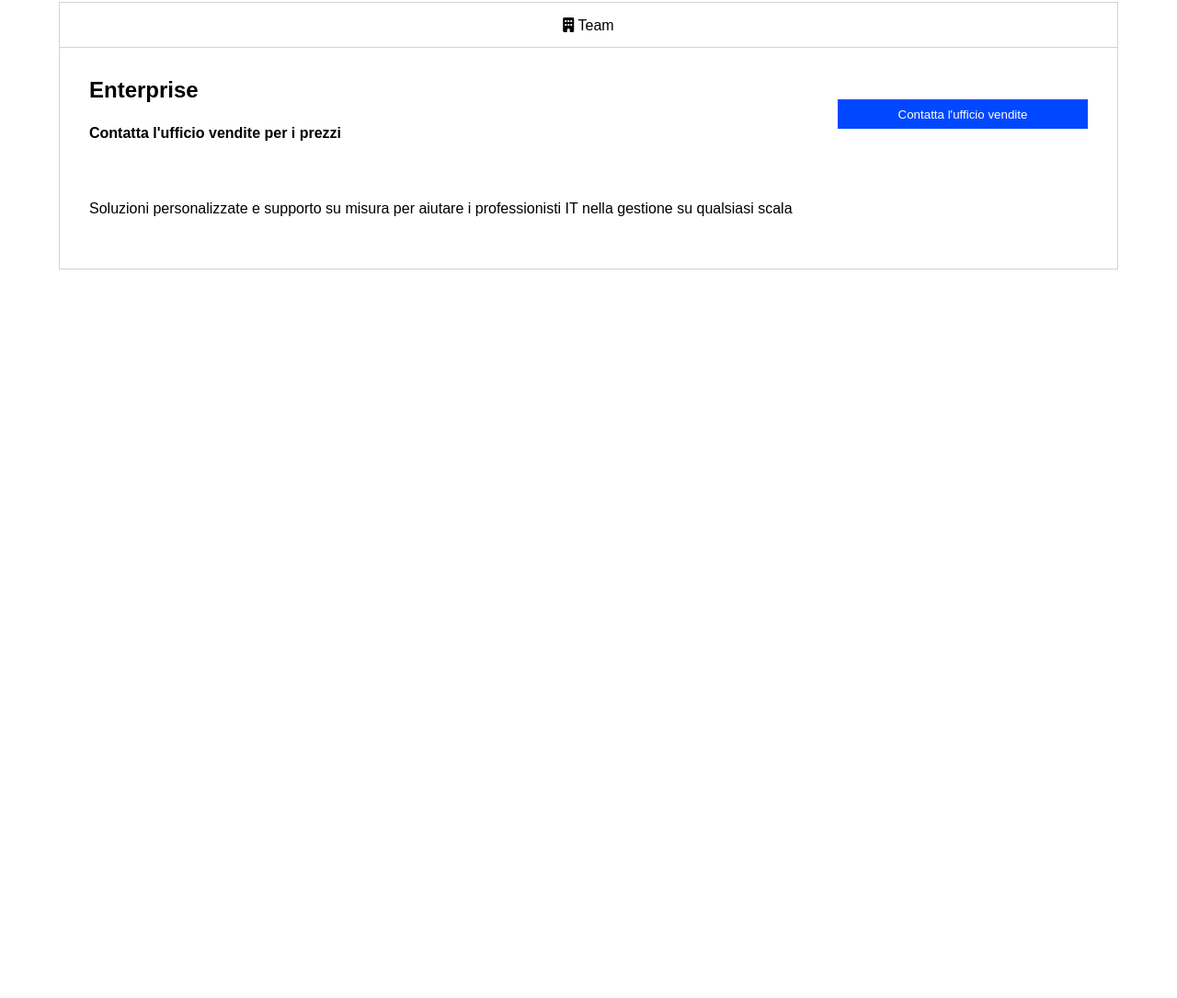
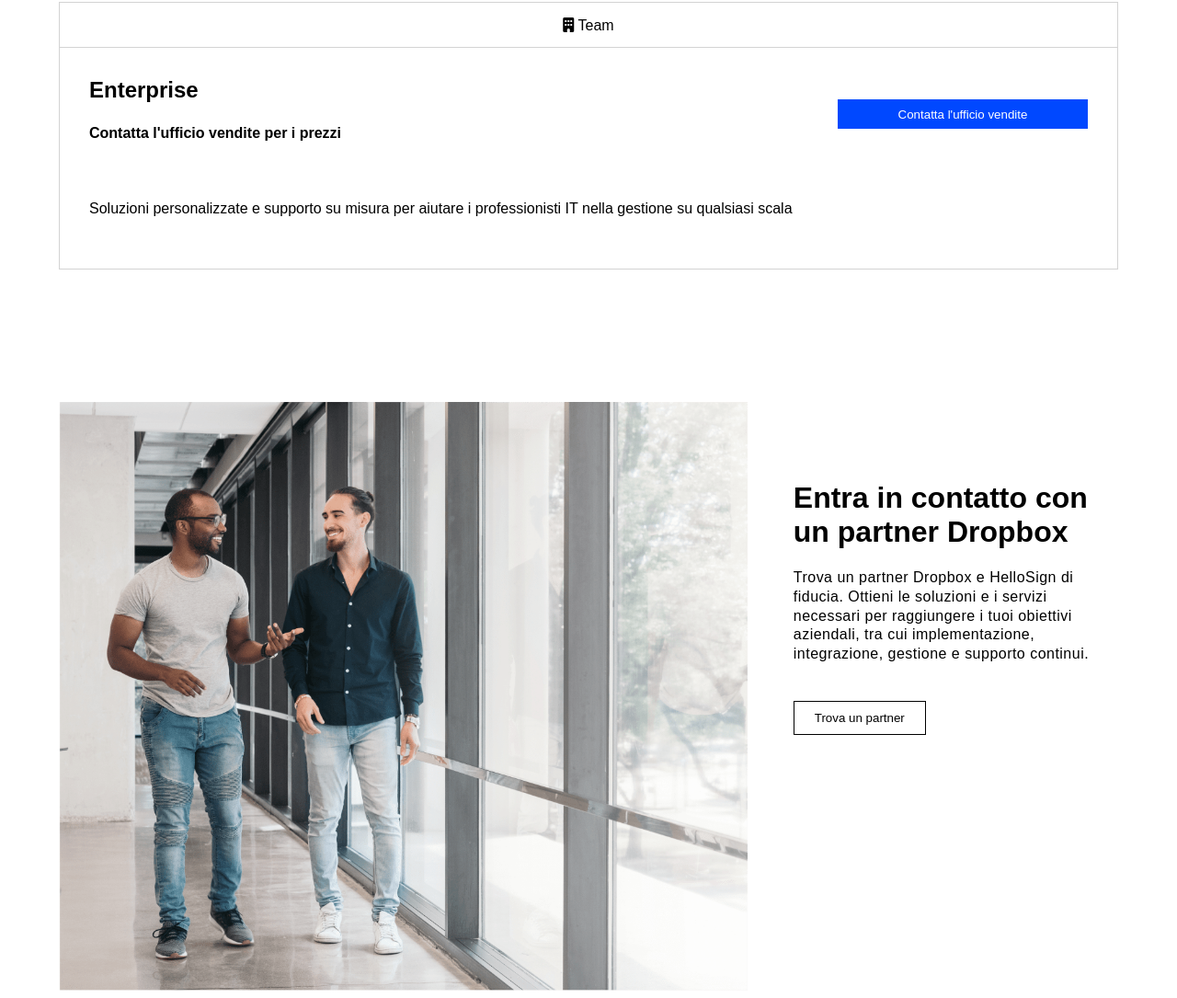
Before and after one commit to DZZT2004/htmlcss-dropbox, a plain HTML site: page index.html in a window 1280 px wide. Shown: the part 2700-3785 px from the top of the page at 92% size. Before the commit the page ends 3001 px from the top, so only its background shows below. Drawn offline with Linux system fonts and the light colour scheme.

Commit message:
terzo dropbox finito

```diff
--- a/index.html
+++ b/index.html
@@ -122,6 +122,21 @@
                 </div>
             </div>
         </div>
+
+        <div class="contenitore3">
+            <img src="img\partner.png" alt="errore">
+            <div>
+                <h1>Entra in contatto con un partner Dropbox</h1>
+                <p>
+                    Trova un partner Dropbox e HelloSign di fiducia.
+                    Ottieni le soluzioni e i servizi necessari per
+                    raggiungere i tuoi obiettivi aziendali, tra cui
+                    implementazione, integrazione, gestione e supporto
+                    continui.
+                </p>
+                <button>Trova un partner</button>
+            </div>
+        </div>
     </main>
 </body>
 </html>
--- a/style.css
+++ b/style.css
@@ -202,3 +202,35 @@ form{
 .team > .interiore > p{
     margin-top: 4rem;
 }
+
+.contenitore3{
+    width: 1152px;
+    display: flex;
+    margin: auto;
+    margin-top: 9rem;
+    gap: 50px;
+}
+
+.contenitore3 > img{
+    flex-basis: 65%;
+    width: 65%;
+}
+
+.contenitore3 > div{
+    margin-top: 4rem;
+}
+
+.contenitore3 > div > p{
+    line-height: 1.3rem;
+    letter-spacing: 0.03rem;
+}
+
+.contenitore3 > div > button{
+    background-color: white;
+    height: 2.3rem;
+    width: 9rem;
+    margin: auto;
+    color: black;
+    border: 1px solid black;
+    margin-top: 1.5rem;
+}
```
